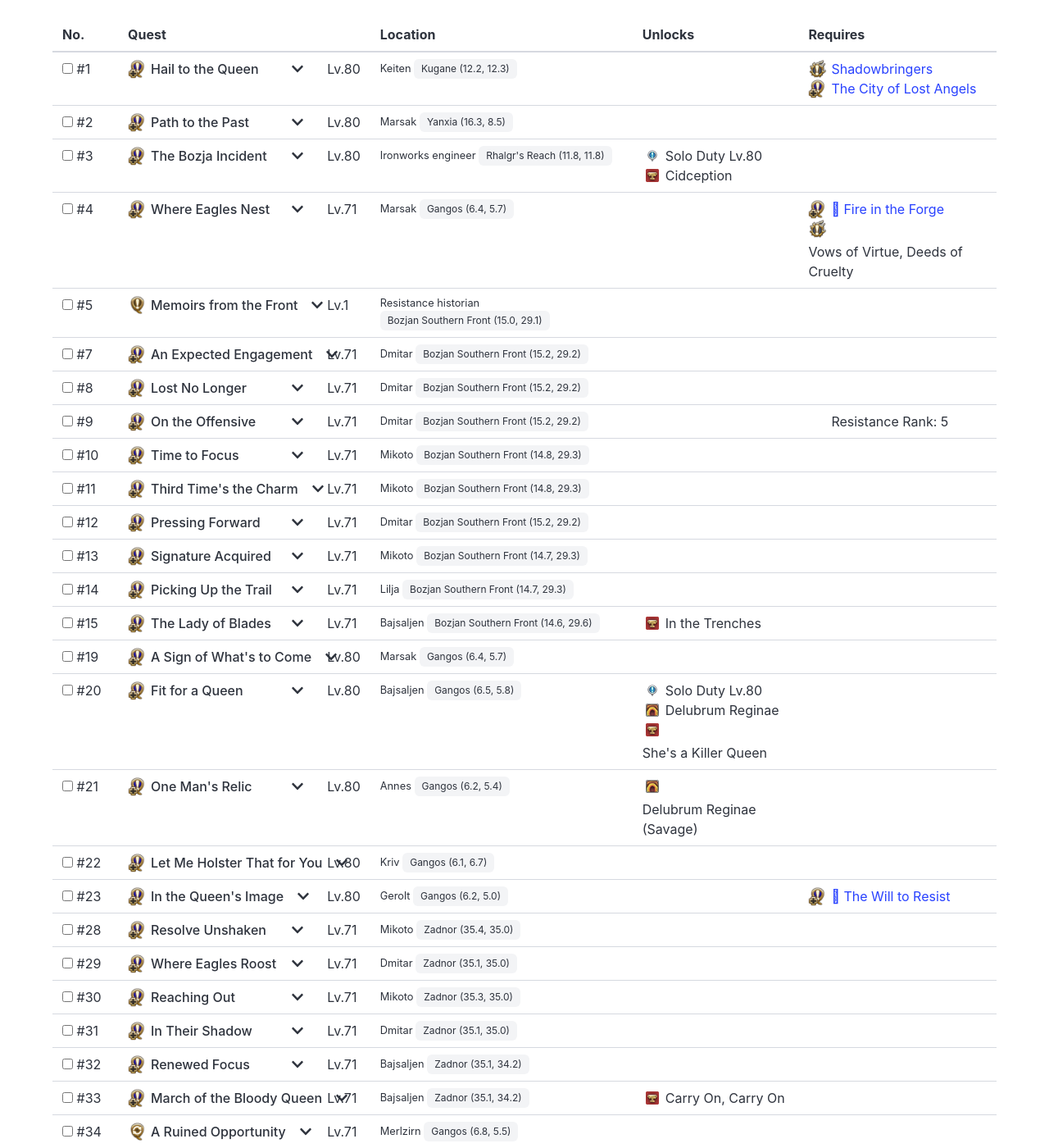
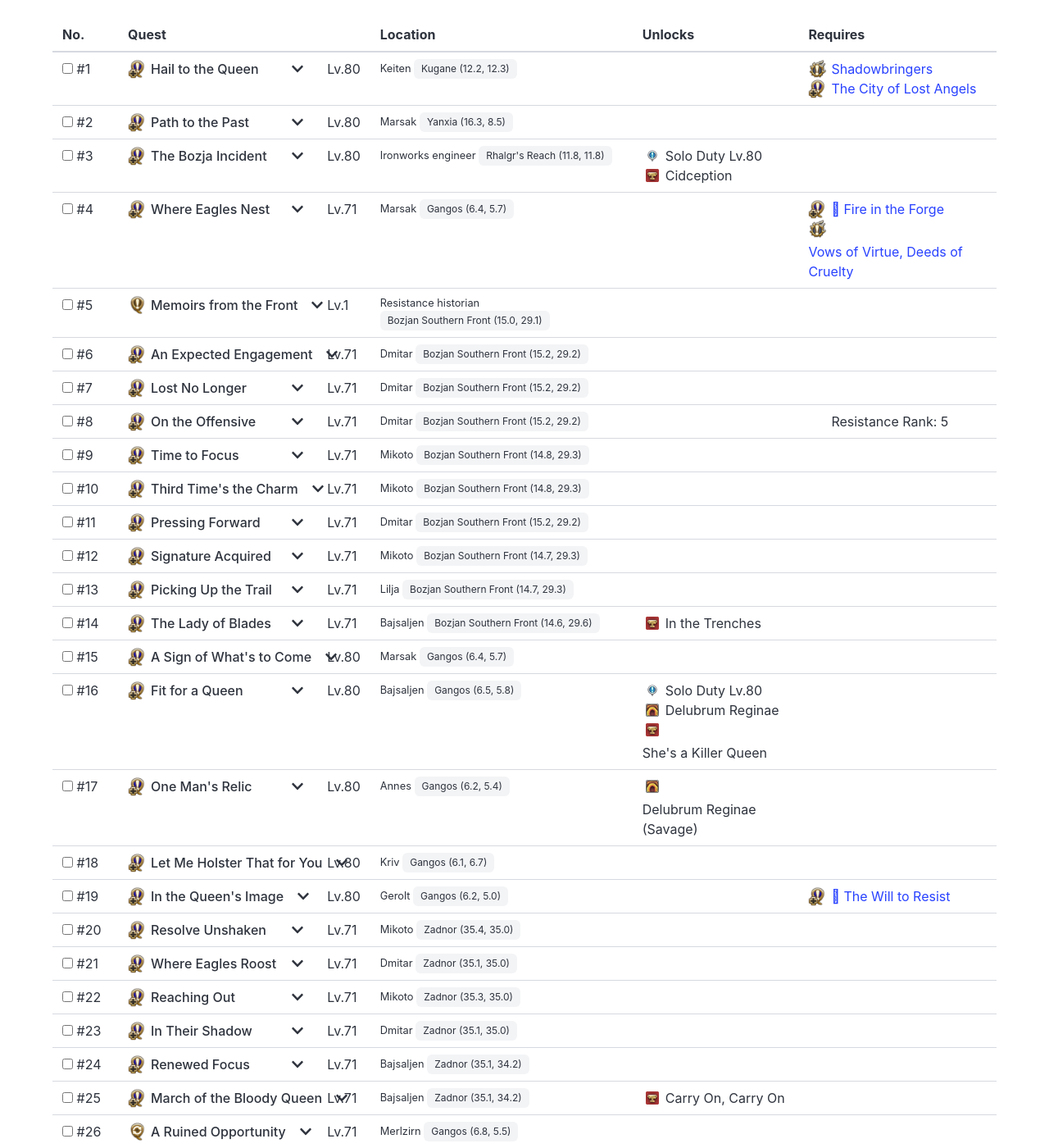
Before and after one commit to ffxiv-mognet/ffxiv-mognet.github.io, a Jekyll site: the page built from quests/fieldops/bozja.md, in a window 1280 px wide and 1400 px high, scrolled down 90 px. Shown: the whole window at 82% size. Built offline with Jekyll 4.4.1, drawn with Linux system fonts in a browser that asks for light colours.

Commit message:
bozja numbering

```diff
--- a/quests/fieldops/bozja.md
+++ b/quests/fieldops/bozja.md
@@ -191,7 +192,7 @@
       - location: Bozjan Southern Front
         coords: (15.2, 29.2)
         name: Speak with Dmitar.
-    partQuestNo: 7
+    partQuestNo: 6
   - name: Lost No Longer
     level: 71
     rowId: 69480
@@ -445,7 +445,7 @@
       - id: 2760
         name: She's a Killer Queen
         type: achievement
-    partQuestNo: 20
+    partQuestNo: 16
   - name: One Man's Relic
     level: 80
     rowId: 69564
@@ -472,7 +472,7 @@
         levelSync: 50
         ilevelRequired: 90
         ilevelSync: 0
-    partQuestNo: 21
+    partQuestNo: 17
   - name: Let Me Holster That for You
     level: 80
     rowId: 69565
@@ -489,7 +489,7 @@
       - location: Gangos
         coords: (6.1, 6.7)
         name: Obtain pieces of Garlean synthetic fabric.
-    partQuestNo: 22
+    partQuestNo: 18
   - name: In the Queen's Image
     level: 80
     rowId: 69573
@@ -543,7 +543,7 @@
       - location: Zadnor
         coords: (35.4, 35.0)
         name: Speak with Lilja.
-    partQuestNo: 28
+    partQuestNo: 20
   - name: Where Eagles Roost
     level: 71
     rowId: 69628
@@ -560,7 +560,7 @@
       - location: Zadnor
         coords: (15.0, 36.9)
         name: Speak with Dmitar at the southern plateau.
-    partQuestNo: 29
+    partQuestNo: 21
   - name: Reaching Out
     level: 71
     rowId: 69622
@@ -586,7 +586,7 @@
       - location: Zadnor
         coords: (35.3, 35.0)
         name: Speak with Mikoto.
-    partQuestNo: 30
+    partQuestNo: 22
   - name: In Their Shadow
     level: 71
     rowId: 69629
@@ -603,7 +603,7 @@
       - location: Zadnor
         coords: (7.3, 16.4)
         name: Speak with Dmitar at the western plateau.
-    partQuestNo: 31
+    partQuestNo: 23
   - name: Renewed Focus
     level: 71
     rowId: 69623
@@ -632,7 +632,7 @@
       - location: Zadnor
         coords: (35.4, 35.0)
         name: Speak with Lilja.
-    partQuestNo: 32
+    partQuestNo: 24
   - name: March of the Bloody Queen
     level: 71
     rowId: 69624
@@ -674,7 +674,7 @@
       - id: 2884
         name: Carry On, Carry On
         type: achievement
-    partQuestNo: 33
+    partQuestNo: 25
   - name: A Ruined Opportunity
     level: 71
     rowId: 69631
@@ -698,5 +698,5 @@
       - location: Gangos
         coords: (6.8, 5.5)
         name: Deliver the ancient Bozjan raiments and ancient Bozjan armor to Merlzirn.
-    partQuestNo: 34
+    partQuestNo: 26
 ---
```
Also changed, not shown: other parts of quests/fieldops/bozja.md (+11 -11 lines).
